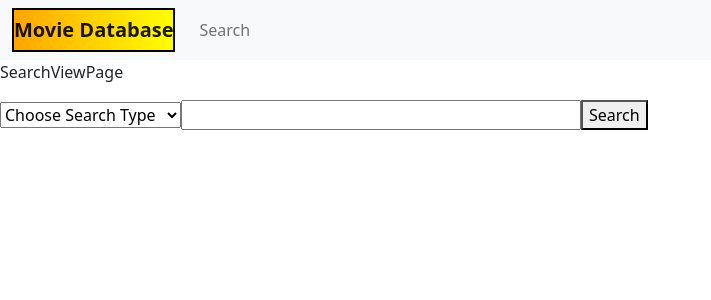
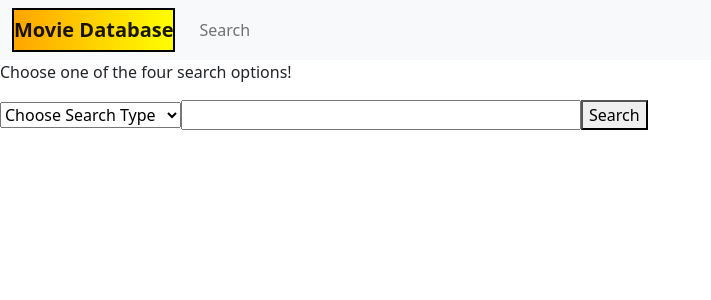
Before and after one commit to monkof1926/movie, a React (Create React App) app: page /SearchView in a window 1280 px wide. Shown: the top 300 px of the page, without its empty margins (0-711 px from the left). Built offline with nearby package versions, Linux system fonts and the light colour scheme.

Commit message:
Final code?

```diff
--- a/src/components/searchView.jsx
+++ b/src/components/searchView.jsx
@@ -117,7 +117,7 @@ const SearchView = () => {
 
   return (
     <div>
-      <p>SearchViewPage</p>
+      <p>Choose one of the four search options!</p>
       <select value={selectedOption} onChange={handleChangeOption}>
         <option value="defualt">Choose Search Type</option>
         <option value="option1">Simple "1 Word"</option>
```
